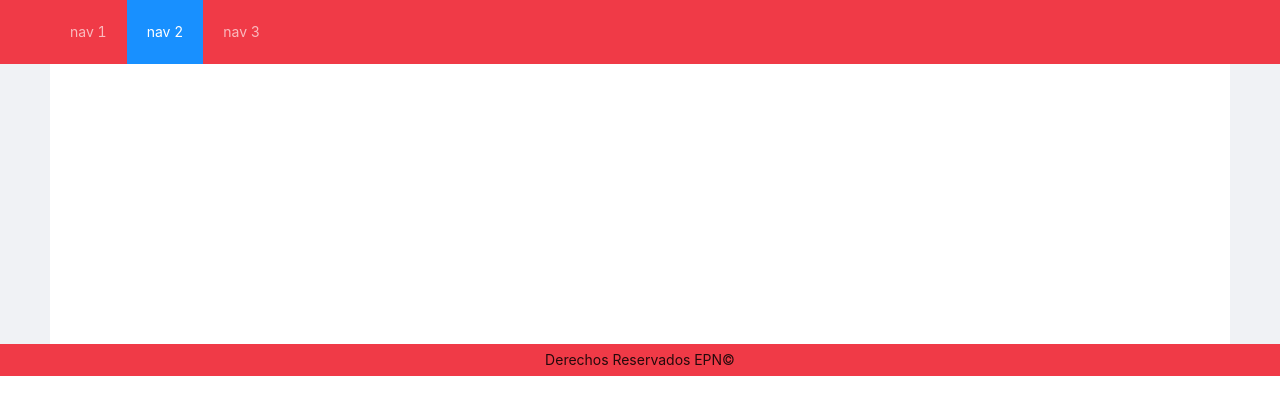
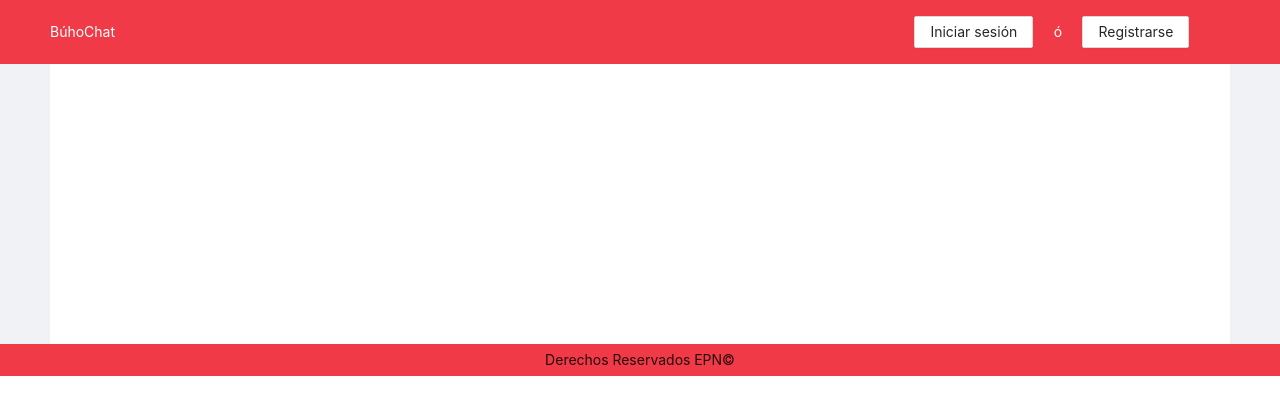
Before and after one commit to WeendyPalomo/BuhoChat, a React (Create React App) app in the folder buhochat-app/: page / in a window 1280 px wide. Shown: the top 414 px of the page. Built offline with nearby package versions, Linux system fonts and the light colour scheme.

Commit message:
añadir el header a MainLayout

```diff
--- a/buhochat-app/src/components/App.js
+++ b/buhochat-app/src/components/App.js
@@ -31,6 +31,9 @@ function App() {
             <Route path="/posts">
               <UsersPage />
             </Route>
+            <Route path="/menu">
+              <Menupage />
+            </Route>
             */}
             <Route>
               <NotFoundPage />
--- a/buhochat-app/src/components/MainLayout.js
+++ b/buhochat-app/src/components/MainLayout.js
@@ -1,19 +1,26 @@
 import React from 'react'
-import { Layout, Menu} from 'antd';
-import ChatsLayout from './ChatsLayout'
+import { Layout, Menu, Button, Row, Col} from 'antd';
+import '../styles/MainLayout.css'
+
 
 const { Header, Content, Footer } = Layout;
 
 const MainLayout = ({children}) => {
     return (
         <Layout className="layout">
-            <Header style= {{background:'#F03A47'}}>
-                <div className="logo" />
-                <Menu theme="dark" mode="horizontal" defaultSelectedKeys={['2']} style= {{background:'#F03A47'}}>
-                    <Menu.Item key="1">nav 1</Menu.Item>
-                    <Menu.Item key="2">nav 2</Menu.Item>
-                    <Menu.Item key="3">nav 3</Menu.Item>
-                </Menu>
+            <Header className="header" >
+                <Row>
+                    <Col span={8}>BúhoChat</Col>
+                    <Col span={3} offset={9} align="end">
+                        <Button>Iniciar sesión</Button>
+                    </Col>
+                    <Col span={1} align="center">
+                    ó
+                    </Col>
+                    <Col span={3} align="start">
+                        <Button>Registrarse</Button>
+                    </Col>
+                </Row>
             </Header>
             <Content style={{ padding: '0 50px 0 50px' }}>
                 <div className='site-layout-content'>{children}</div>
--- /dev/null
+++ b/buhochat-app/src/styles/MainLayout.css
@@ -0,0 +1,4 @@
+.header, .footer {
+    color: white;
+    background-color: #F03A47;
+}
```
